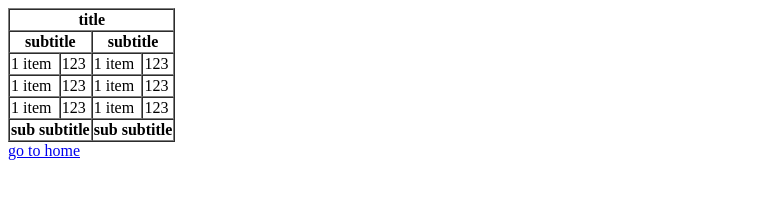
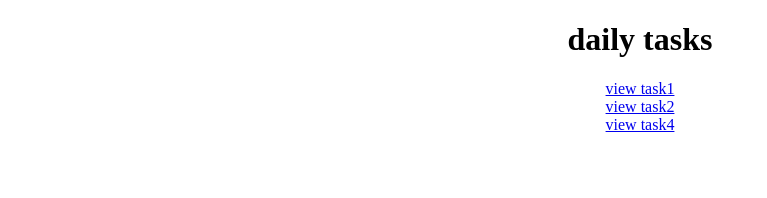
Before and after one commit to anilkanchrla/task3, a plain HTML site: page index.html in a window 1280 px wide. Shown: the whole page, without its empty margins (0-767 px from the left). Drawn offline with Linux system fonts and the light colour scheme.

Commit message:
Update index.html

```diff
--- a/index.html
+++ b/index.html
@@ -3,41 +3,18 @@
 <head>
     <meta charset="UTF-8">
     <meta name="viewport" content="width=device-width, initial-scale=1.0">
-    <title>tables</title>
+    <title>routing</title>
 </head>
 <body>
-    <table border="1" cellpading="20" cellspacing="0">
-        <tr>
-            <th colspan="4">title</th>
-        </tr>
-        <tr>
-            <th colspan="2">subtitle</th>
-            <th colspan="2">subtitle</th>
-        </tr>
-        <tr>
-            <td>1 item</td>
-            <td>123</td>
-            <td>1 item</td>
-            <td>123</td>
-        </tr>
-        <tr>
-            <td>1 item</td>
-            <td>123</td>
-            <td>1 item</td>
-            <td>123</td>
-        </tr>
-        <tr>
-        <td>1 item</td>
-        <td>123</td>
-        <td>1 item</td>
-        <td>123</td>
-        </tr>
-        <tr>
-            <th colspan="2">sub subtitle</th>
-            <th colspan="2">sub subtitle</th>
-        </tr>
-
-    </table>
-    <a href="../day3/index.html">go to home</a>
+    <center>
+    <h1><b>daily tasks</b></h1>
+    <a href="../day1/index.html" target="blank">view task1</a>
+    </center>
+    <center>
+        <a href="../day2/index.html" target="blank">view task2</a>
+    </center>
+    <center>
+        <a href="../day4/index.html" target="blank">view task4</a>
+    </center>
 </body>
 </html>
```
